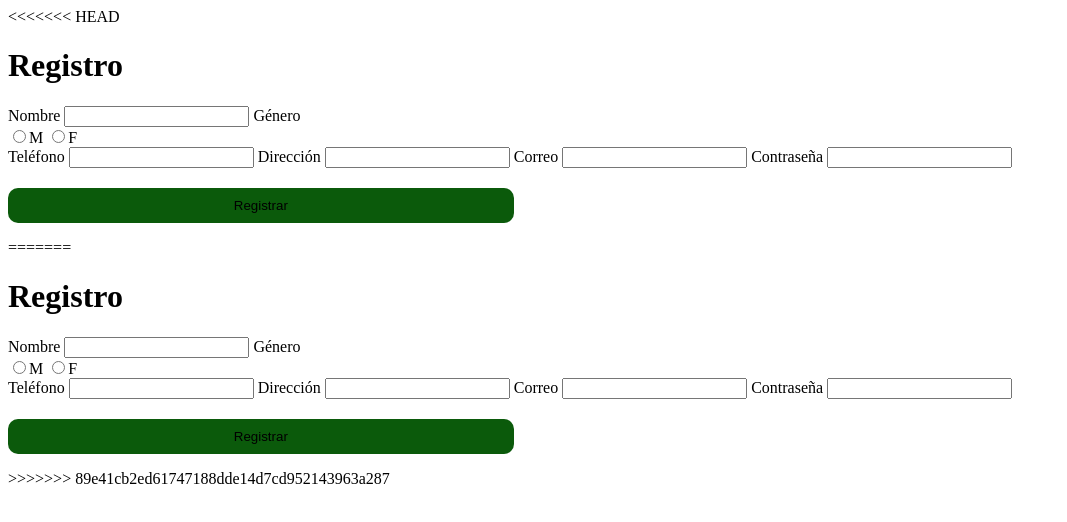
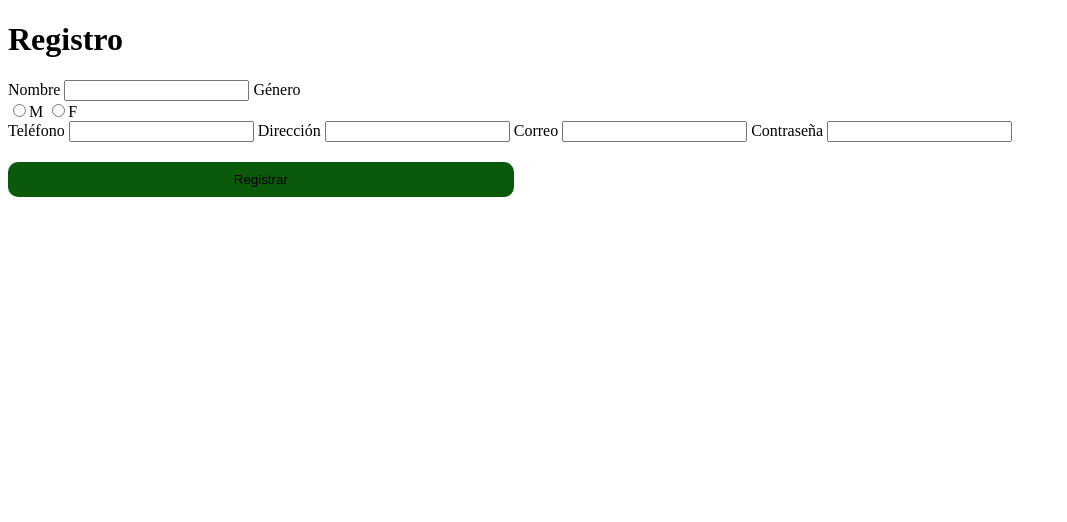
Before and after one commit to luisfelipe118/group-workspace-DS, a plain HTML site: page registro.html in a window 1280 px wide. Shown: the whole page, without its empty margins (0-1067 px from the left). Drawn offline with Linux system fonts and the light colour scheme.

Commit message:
Correción registro.html

```diff
--- a/registro.html
+++ b/registro.html
@@ -1,48 +1,3 @@
-<<<<<<< HEAD
-<!DOCTYPE html>
-<html lang="en">
-
-<head>
-    <meta charset="UTF-8">
-    <meta http-equiv="X-UA-Compatible" content="IE=edge">
-    <meta name="viewport" content="width=device-width, initial-scale=1.0">
-    <link rel="stylesheet" href="./estilos.css">
-    <link rel="preconnect" href="https://fonts.googleapis.com">
-    <link rel="preconnect" href="https://fonts.gstatic.com" crossorigin>
-    <link href="https://fonts.googleapis.com/css2?family=Krub:ital,wght@0,700;1,400&display=swap" rel="stylesheet">
-    <link rel="preconnect" href="https://fonts.googleapis.com">
-    <link rel="preconnect" href="https://fonts.gstatic.com" crossorigin>
-    <link href="https://fonts.googleapis.com/css2? family=Lato:ital@1&display=swap" rel="stylesheet">
-    <title>Registro</title>
-</head>
-<!-- <Sergio Gómez> -->
-<body>
-    <header class="head">
-        <h1>Registro</h1>
-    </header>
-    <div>
-        <form action="" id="form-registro">
-            <label for="nombre">Nombre</label>
-            <input type="text" id="nombre" name="nombre">
-            <label for="gndr">Género</label><br>
-            <div class="gndr">
-                <input type="radio" name="GndrRadio" value="1">M
-                <input type="radio" name="GndrRadio" value="2">F<br>
-            </div>
-            <label for="telefono">Teléfono</label>
-            <input type="text" id="telefono" name="telefono">
-            <label for="">Dirección</label>
-            <input type="text" id="direccion" name="direccion">
-            <label for="">Correo</label>
-            <input type="text" id="correo" name="correo">
-            <label for="password">Contraseña</label>
-            <input type="text" id="password" name="password">
-            <input type="submit" value="Registrar" id="btn-submit-form" style="background-color:rgb(11, 90, 11);border:none;width:40%;height:35px;border-radius:10px;margin-top:20px;">
-        </form>
-    </div>
-</body>
-
-=======
 <!DOCTYPE html>
 <html lang="en">
 
@@ -85,6 +40,3 @@
         </form>
     </div>
 </body>
-
->>>>>>> 89e41cb2ed61747188dde14d7cd952143963a287
-</html>
```
